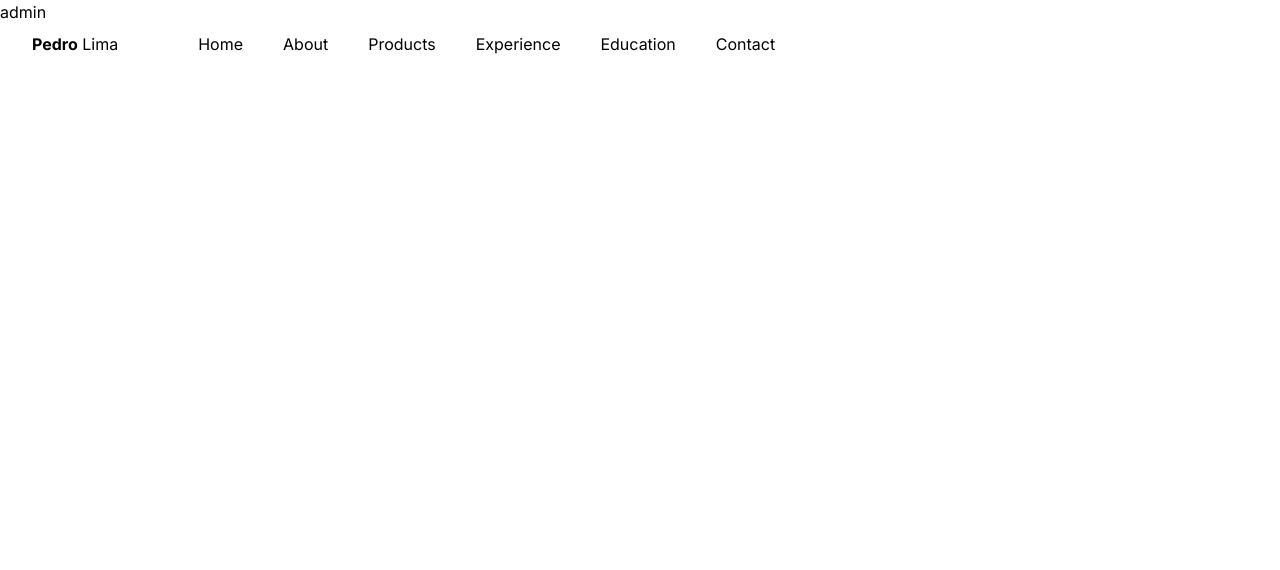
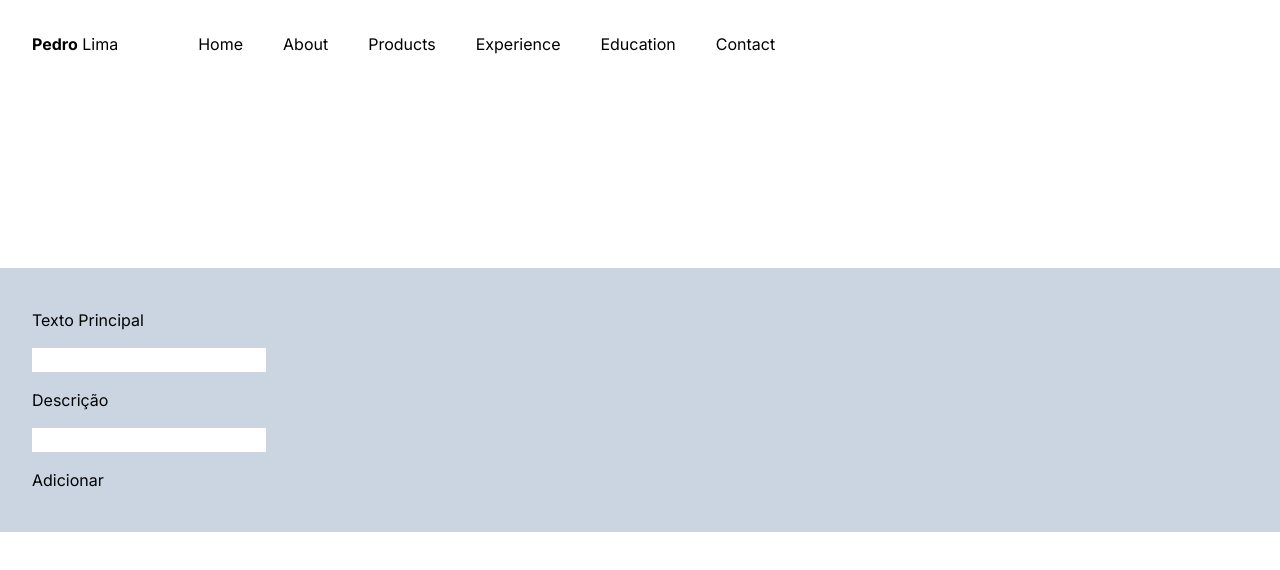
Before and after one commit to pedroalima/portfolio, a Next.js app: page /admin in a window 1280 px wide. Shown: the top 570 px of the page. Built offline with nearby package versions, Linux system fonts and the light colour scheme.

Commit message:
feat: add home component in admin page

```diff
--- a/src/app/(private)/admin/page.tsx
+++ b/src/app/(private)/admin/page.tsx
@@ -1,10 +1,12 @@
+import Home from "@/components/admin-view/home";
 import Navbar from "@/components/app/navbar";
 
 export default function Admin() {
     return (
         <div className="h-dvh">
             <Navbar />
-            <h1>admin</h1>
+
+            <Home />
         </div>
     );
 }
--- /dev/null
+++ b/src/components/admin-view/home.tsx
@@ -0,0 +1,17 @@
+
+export default function Home() {
+    return (
+        <main className="min-h-dvh flex justify-center items-center">
+            <form className="bg-slate-300 py-10 px-8 w-full flex flex-col items-start gap-4">
+
+                <label htmlFor="primary">Texto Principal</label>
+                <input type="text" name="primary" id="primary" />
+
+                <label htmlFor="description">Descrição</label>
+                <input type="text" name="description" id="description" />
+
+                <button type="submit">Adicionar</button>
+            </form>
+        </main>
+    );
+}
```
